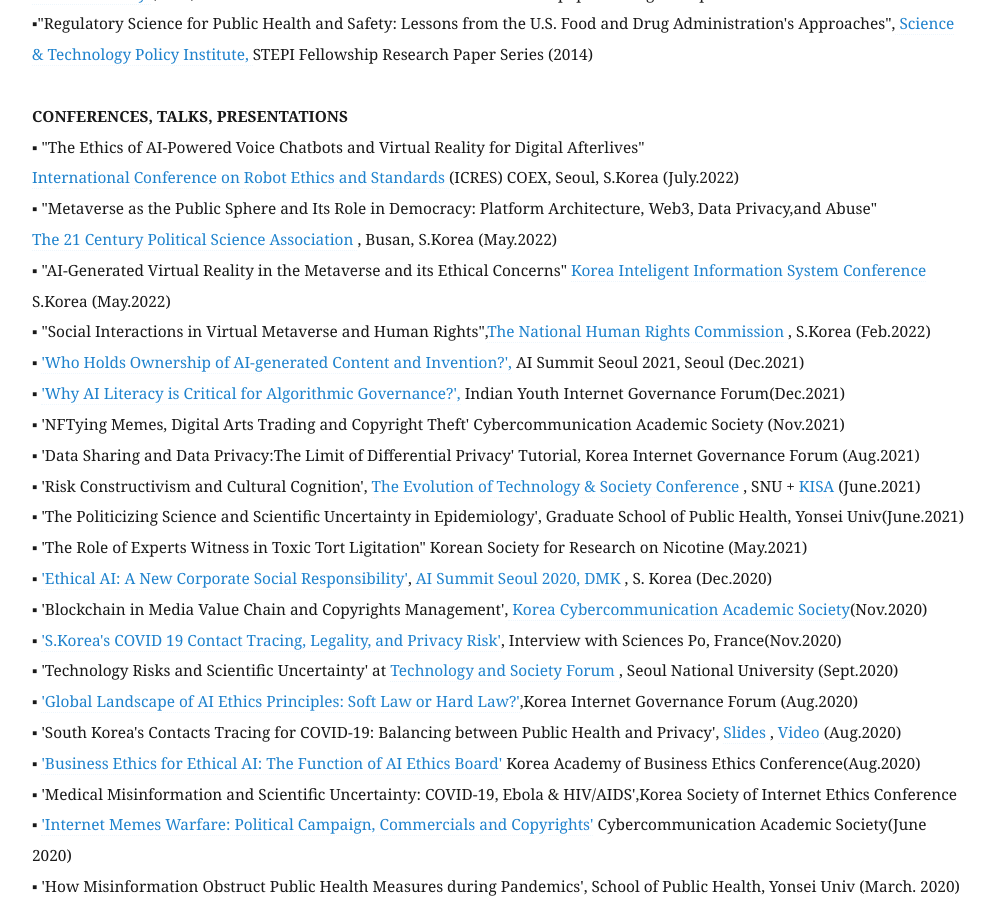
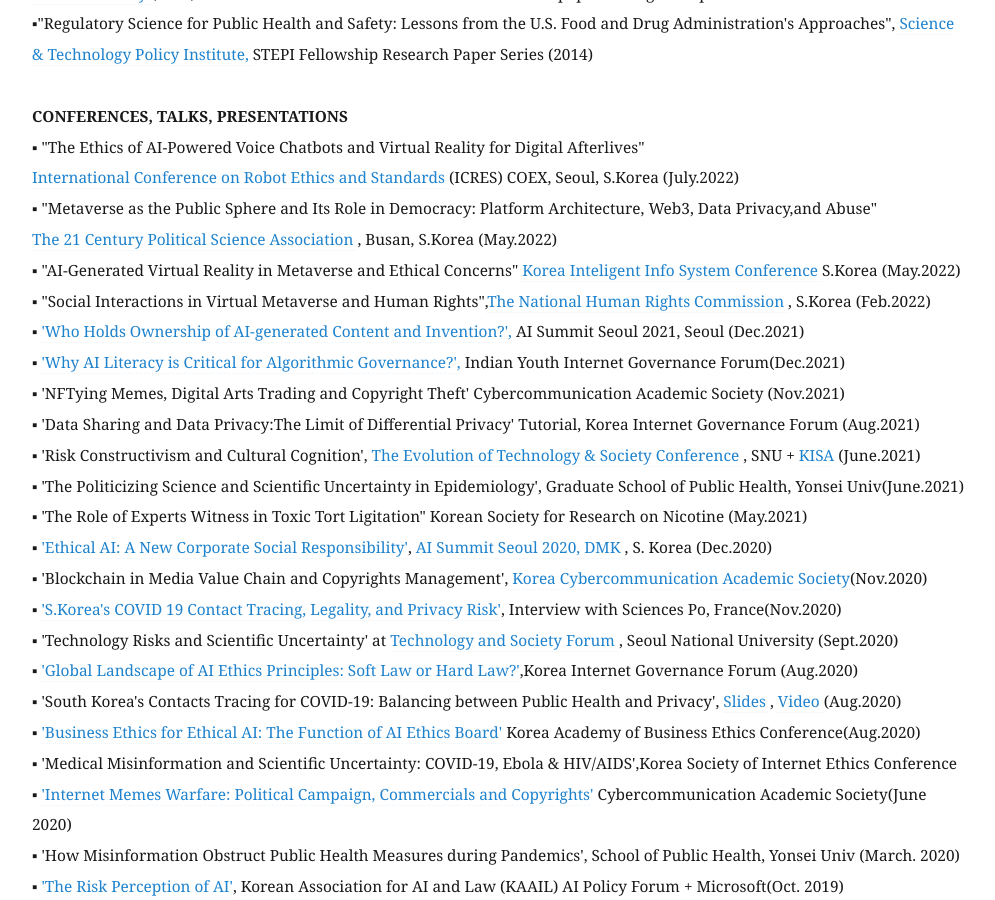
Before and after one commit to eunchangchoi/eunchangchoi.github.io, a Jekyll site: the page built from index.md, in a window 1280 px wide and 900 px high, scrolled down 3376 px. Shown: the whole window, without its empty margins (68-1063 px from the left). Built offline with Jekyll 4.4.1, drawn with Linux system fonts in a browser that asks for light colours.

Commit message:
Update index.md

```diff
--- a/index.md
+++ b/index.md
@@ -74,7 +74,7 @@
 ▪ "The Ethics of AI-Powered Voice Chatbots and Virtual Reality for Digital Afterlives" <br>
  <a href="https://www.clawar.org/icres2022/?fbclid=IwAR2g5W3CtTNLC9MOT9du0qogMQyR0FimGJciXYzIZqo4KXNuQ2RaXZNJEsg/"> International Conference on Robot Ethics and Standards </a>(ICRES) COEX, Seoul, S.Korea (July.2022)<br>
 ▪ "Metaverse as the Public Sphere and Its Role in Democracy: Platform Architecture, Web3, Data Privacy,and  Abuse" <br><a href="http://www.politics21.or.kr/"> The 21 Century Political Science Association </a>, Busan, S.Korea (May.2022)<br>
-▪ "AI-Generated Virtual Reality in the Metaverse and its Ethical Concerns" <a href="http://www.kiiss.or.kr/journal/sub02.html/"> Korea Inteligent Information System Conference </a> S.Korea (May.2022)<br>
+▪ "AI-Generated Virtual Reality in Metaverse and Ethical Concerns" <a href="http://www.kiiss.or.kr/journal/sub02.html/"> Korea Inteligent Info System Conference </a> S.Korea (May.2022)<br>
 ▪ "Social Interactions in Virtual Metaverse and Human Rights",<a href="https://www.humanrights.go.kr/site/main/index002">The National Human Rights Commission </a>, S.Korea (Feb.2022)<br>
 ▪ <a href="https://aisummit.co.kr/agenda_2021-2/">'Who Holds Ownership of AI-generated Content and Invention?',</a> AI Summit Seoul 2021, Seoul (Dec.2021)<br>
 ▪ <a href="https://youthigf.in/2021/12/02/agenda/">'Why AI Literacy is Critical for Algorithmic Governance?',</a> Indian Youth Internet Governance Forum(Dec.2021)<br>
```
